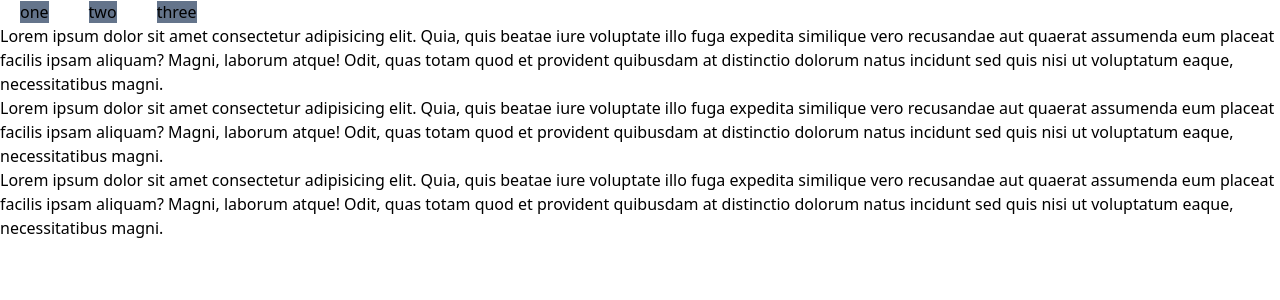
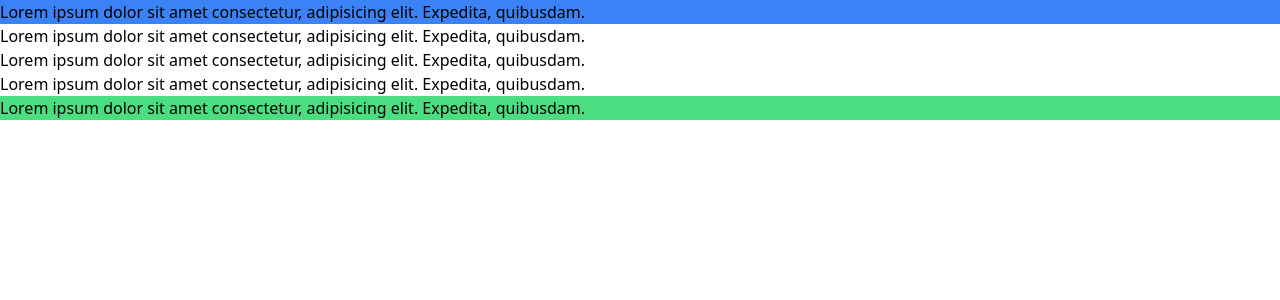
Before and after one commit to subash-gautam/learning-tailwind-css, a React (Vite) app: page / in a window 1280 px wide. Shown: the top 300 px of the page. Built offline with nearby package versions, Linux system fonts and the light colour scheme.

Commit message:
first, last : position midifiers

```diff
--- a/src/App.jsx
+++ b/src/App.jsx
@@ -6,45 +6,26 @@ function App() {
     return (
         <>
             <div>
-                <a
-                    href="#1"
-                    className="active:bg-blue-500 visited:bg-green-600">
-                    one
-                </a>
-                <a
-                    href="#2"
-                    className="active:bg-blue-500 visited:bg-green-600">
-                    two
-                </a>
-                <a
-                    href="#3"
-                    className="active:bg-blue-500 visited:bg-green-600">
-                    three
-                </a>
-            </div>
-            <div id="1" className="target:bg-slate-500">
-                Lorem ipsum dolor sit amet consectetur adipisicing elit. Quia,
-                quis beatae iure voluptate illo fuga expedita similique vero
-                recusandae aut quaerat assumenda eum placeat facilis ipsam
-                aliquam? Magni, laborum atque! Odit, quas totam quod et
-                provident quibusdam at distinctio dolorum natus incidunt sed
-                quis nisi ut voluptatum eaque, necessitatibus magni.
-            </div>
-            <div id="2" className="target:bg-slate-500">
-                Lorem ipsum dolor sit amet consectetur adipisicing elit. Quia,
-                quis beatae iure voluptate illo fuga expedita similique vero
-                recusandae aut quaerat assumenda eum placeat facilis ipsam
-                aliquam? Magni, laborum atque! Odit, quas totam quod et
-                provident quibusdam at distinctio dolorum natus incidunt sed
-                quis nisi ut voluptatum eaque, necessitatibus magni.
-            </div>
-            <div id="3" className="target:bg-slate-500">
-                Lorem ipsum dolor sit amet consectetur adipisicing elit. Quia,
-                quis beatae iure voluptate illo fuga expedita similique vero
-                recusandae aut quaerat assumenda eum placeat facilis ipsam
-                aliquam? Magni, laborum atque! Odit, quas totam quod et
-                provident quibusdam at distinctio dolorum natus incidunt sed
-                quis nisi ut voluptatum eaque, necessitatibus magni.
+                <p className="first:bg-blue-500 last:bg-green-400">
+                    Lorem ipsum dolor sit amet consectetur, adipisicing elit.
+                    Expedita, quibusdam.
+                </p>
+                <p className="first:bg-blue-500 last:bg-green-400">
+                    Lorem ipsum dolor sit amet consectetur, adipisicing elit.
+                    Expedita, quibusdam.
+                </p>
+                <p className="first:bg-blue-500 last:bg-green-400">
+                    Lorem ipsum dolor sit amet consectetur, adipisicing elit.
+                    Expedita, quibusdam.
+                </p>
+                <p className="first:bg-blue-500 last:bg-green-400">
+                    Lorem ipsum dolor sit amet consectetur, adipisicing elit.
+                    Expedita, quibusdam.
+                </p>
+                <p className="first:bg-blue-500 last:bg-green-400">
+                    Lorem ipsum dolor sit amet consectetur, adipisicing elit.
+                    Expedita, quibusdam.
+                </p>
             </div>
         </>
     );
--- a/src/index.css
+++ b/src/index.css
@@ -1,8 +1,8 @@
 @tailwind base;
 @tailwind components;
 @tailwind utilities;
-@layer base {
+/* @layer base {
     a {
         @apply m-5 bg-slate-500;
     }
-}
+} */
```
